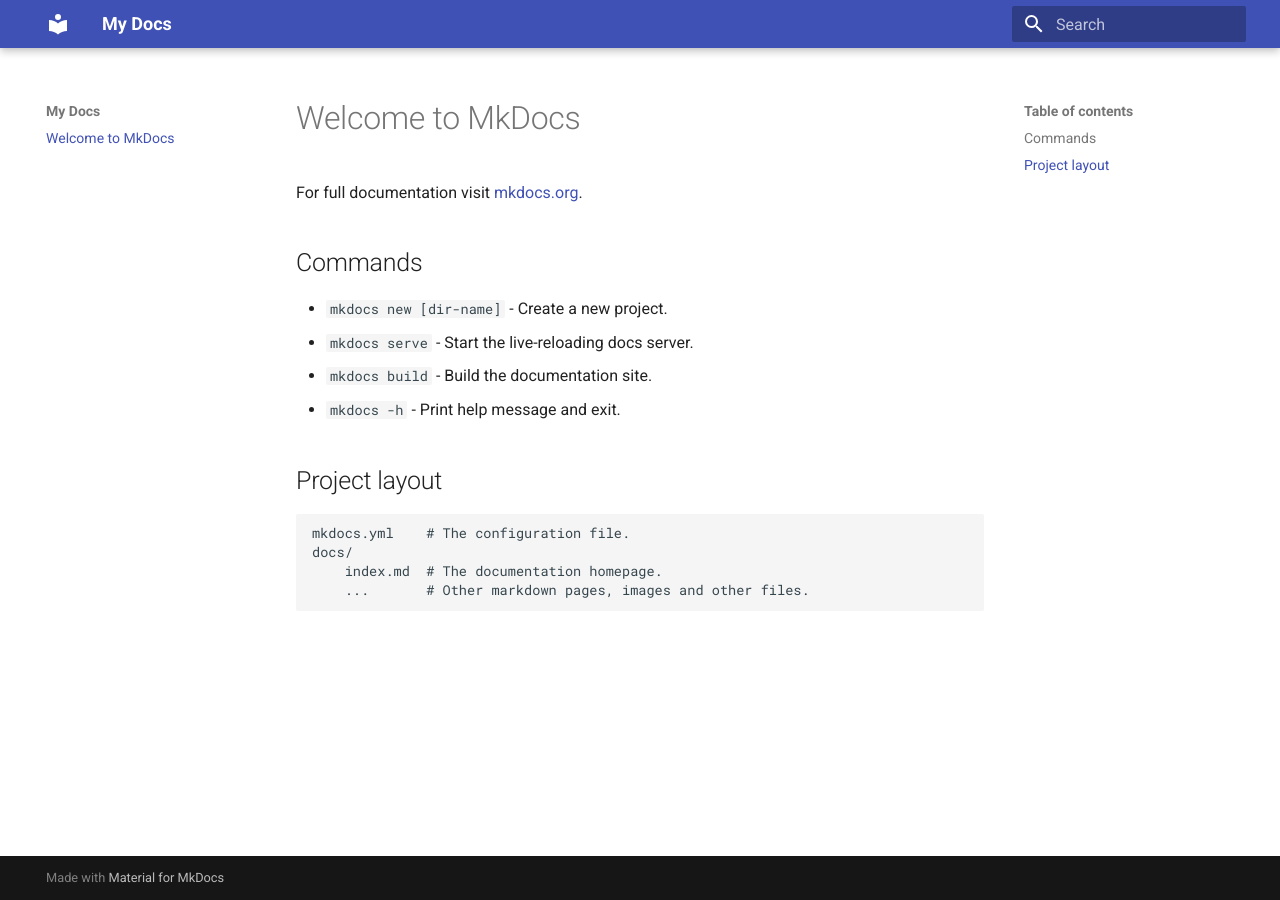
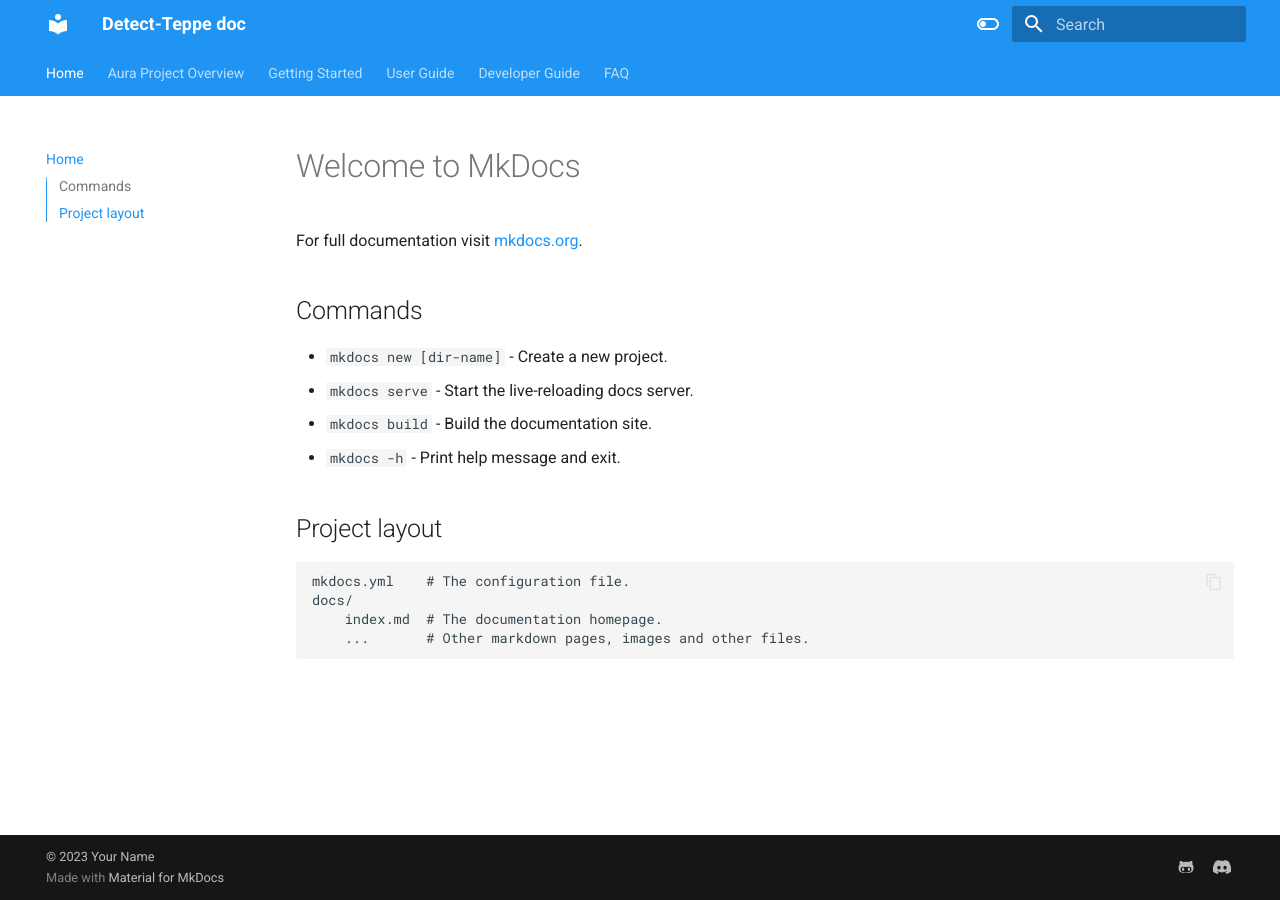
Before and after one commit to Aura-healthcare/detect-teppe-doc, an MkDocs documentation site: the page built from docs/index.md, in a window 1280 px wide. Built offline with MkDocs 1.6.1 and Material for MkDocs 9.7.7, drawn with Linux system fonts in a browser that asks for light colours.

Commit message:
add hierarchy

```diff
--- a/mkdocs.yml
+++ b/mkdocs.yml
@@ -1,3 +1,67 @@
-site_name: My Docs
+site_name: Detect-Teppe doc
+site_description: Centralized documentation for onboarding on detect-teppe project
+site_author: Laura Dumont
+site_url: https://www.aura.healthcare
+
 theme:
   name: material
+  features:
+    - navigation.tabs
+    - navigation.sections
+    - toc.integrate
+    - search.suggest
+    - search.highlight
+    - content.tabs.link
+    - content.code.annotation
+    - content.code.copy
+  language: en
+  layout: side
+  palette:
+    - scheme: default
+      toggle:
+        icon: material/toggle-switch-off-outline
+        name: Switch to dark mode
+      primary: blue
+      accent: purple
+    - scheme: slate
+      toggle:
+        icon: material/toggle-switch
+        name: Switch to light mode
+      primary: blue
+      accent: lime
+
+nav:
+  - Home: index.md
+  - Aura Project Overview: project-overview.md
+  - Getting Started:
+    - Quick Start Guide: getting-started/quick-start.md
+  - User Guide:
+    - Basic Usage: user-guide/basic-usage.md
+  - Developer Guide:
+    - Architecture Overview: dev-guide/architecture.md
+    - Contributing: dev-guide/contributing.md
+  - FAQ: faq.md
+
+markdown_extensions:
+  - pymdownx.highlight:
+      anchor_linenums: true
+  - pymdownx.inlinehilite
+  - pymdownx.snippets
+  - admonition
+  - pymdownx.arithmatex:
+      generic: true
+  - footnotes
+  - pymdownx.details
+  - pymdownx.superfences
+  - pymdownx.mark
+  - attr_list
+
+copyright: |
+  &copy; 2023 <a href="https://github.com/Aura-healthcare"  target="_blank" rel="noopener">Your Name</a>
+
+extra:
+  social:
+    - icon: fontawesome/brands/github-alt
+      link: https://github.com/Aura-healthcare
+    - icon: fontawesome/brands/discord
+      link: https://discord.com
```
Also changed, not shown: docs/dev-guide/architecture.md (added), docs/dev-guide/contributing.md (added), docs/faq.md (added), docs/getting-started/quick-start.md (added), docs/project-overview.md (added), docs/user-guide/basic-usage.md (added).
